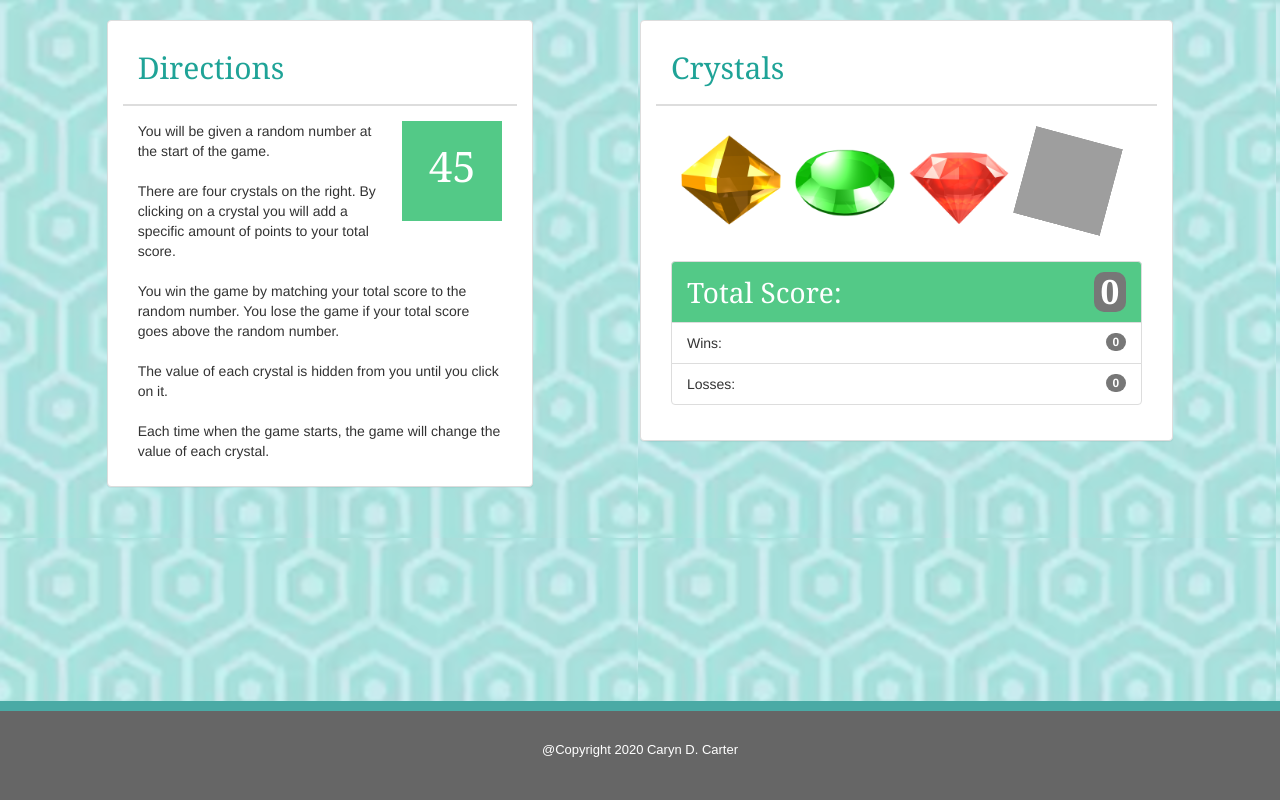
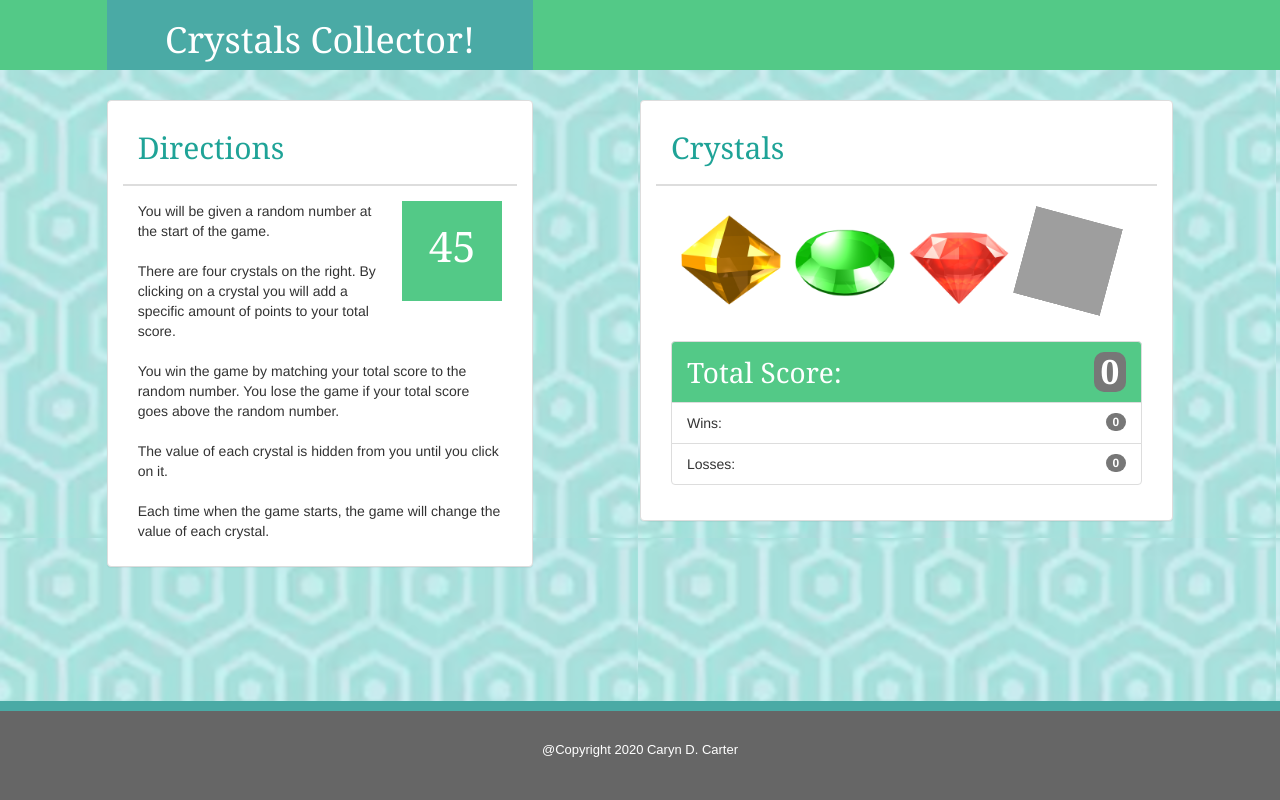
Before and after one commit to Caryndcarter/math-jewels-game, a PHP site: page / in a window 1280 px wide. Run offline with PHP 8.4, Linux system fonts and the light colour scheme; some libraries are stand-ins or nearby versions; grey boxes are pictures that could not be loaded.

Commit message:
fixed header to reappear and also be fixed at the top but the background will bleed out to the ends no matter the re-sizing of the page

```diff
--- a/assets/css/style.css
+++ b/assets/css/style.css
@@ -1,3 +1,12 @@
+
+.header {
+	background-color: #53c987;
+	top: 0;
+	width: 100%;
+	clear: both;
+	position: fixed;
+	z-index: 1;
+}
 
 .title-box {
 	background-color:#4aaaa5;
@@ -5,10 +14,6 @@
 	font-style: bolder;
 	color: white;
 	text-align: center;
-}
-
-.header {
-	background-color: #53c987;
 }
 
 .background {
@@ -40,7 +45,7 @@ p {
 
 .panel-default {
 	background: #ffffff;
-	margin: 20px 0px 20px 0px;
+	margin: 100px 0px 20px 0px;
 }
 
 .panel-default > .panel-heading {
```
